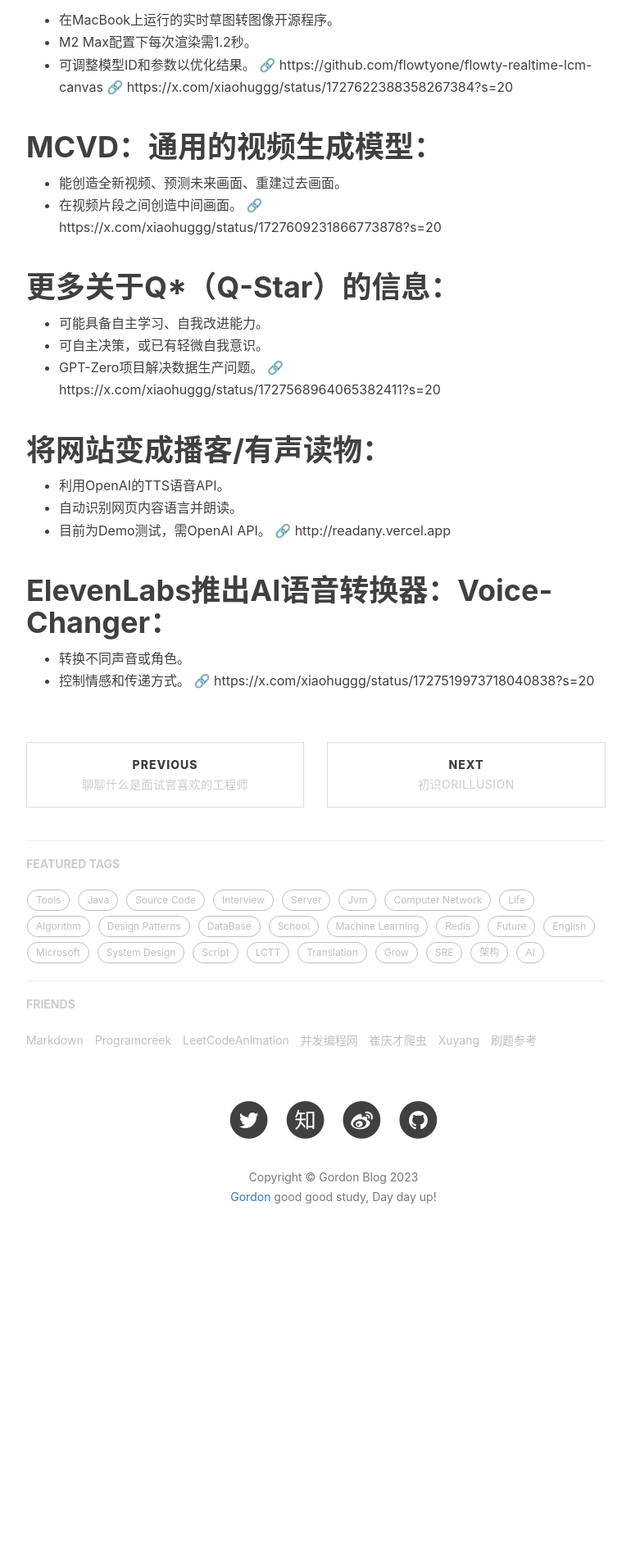
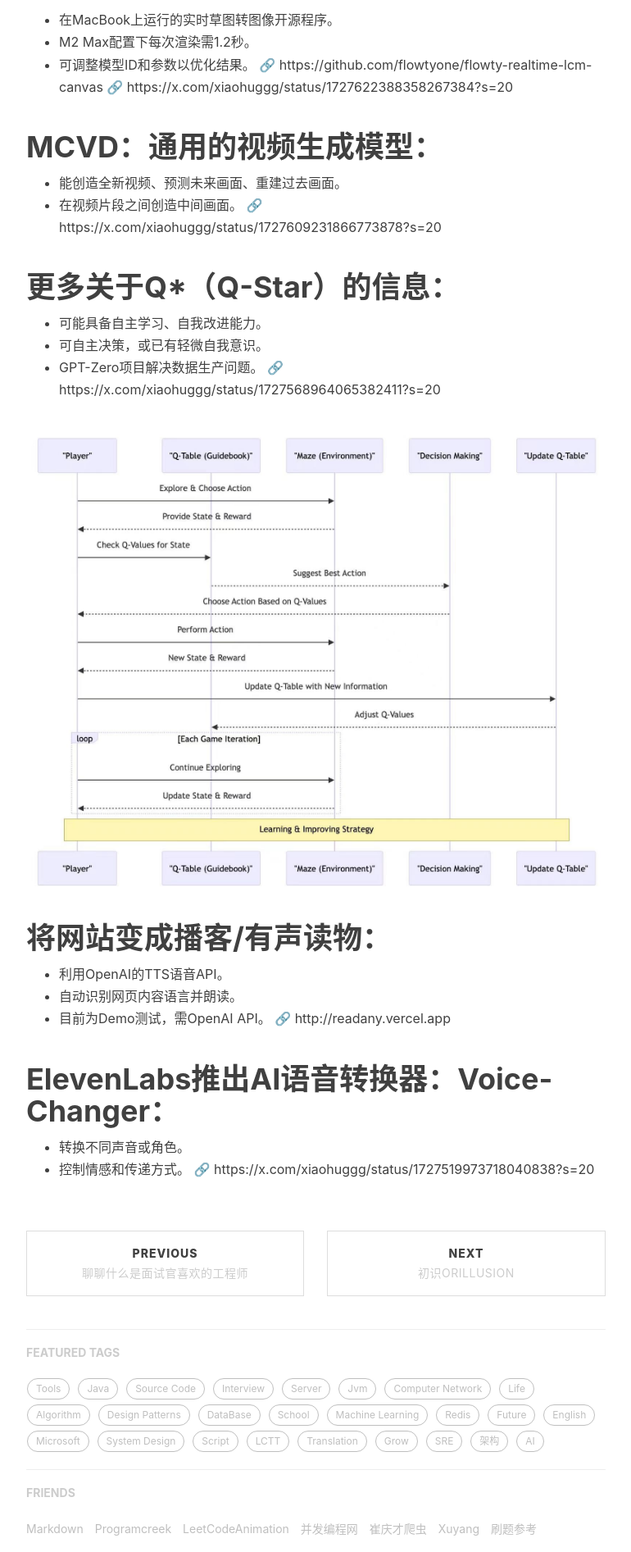
Before and after one commit to Gordon-Deng/Gordon-Deng.github.io, a Jekyll site: the page built from _posts/2023-09-12-ai学徒日记.markdown, in a window 1280 px wide. Shown: the part 4507-6400 px from the top of the page at 82% size, without its empty margins (233-1003 px from the left). Built offline with Jekyll 4.4.1, drawn with Linux system fonts in a browser that asks for light colours; nearby versions of some CDN libraries; comment, search, counter and statistics services are not loaded; before the commit the page ends 6071 px from its top, so only the background shows below that.

Commit message:
Update 2023-09-12-ai学徒日记.markdown

```diff
--- a/_posts/2023-09-12-ai学徒日记.markdown
+++ b/_posts/2023-09-12-ai学徒日记.markdown
@@ -142,6 +142,8 @@
 - GPT-Zero项目解决数据生产问题。
 🔗 https://x.com/xiaohuggg/status/1727568964065382411?s=20
 
+![](/img/in-post/2023-09-12-ai/qstar.jpg)
+
 # 将网站变成播客/有声读物：
 - 利用OpenAI的TTS语音API。
 - 自动识别网页内容语言并朗读。
```
